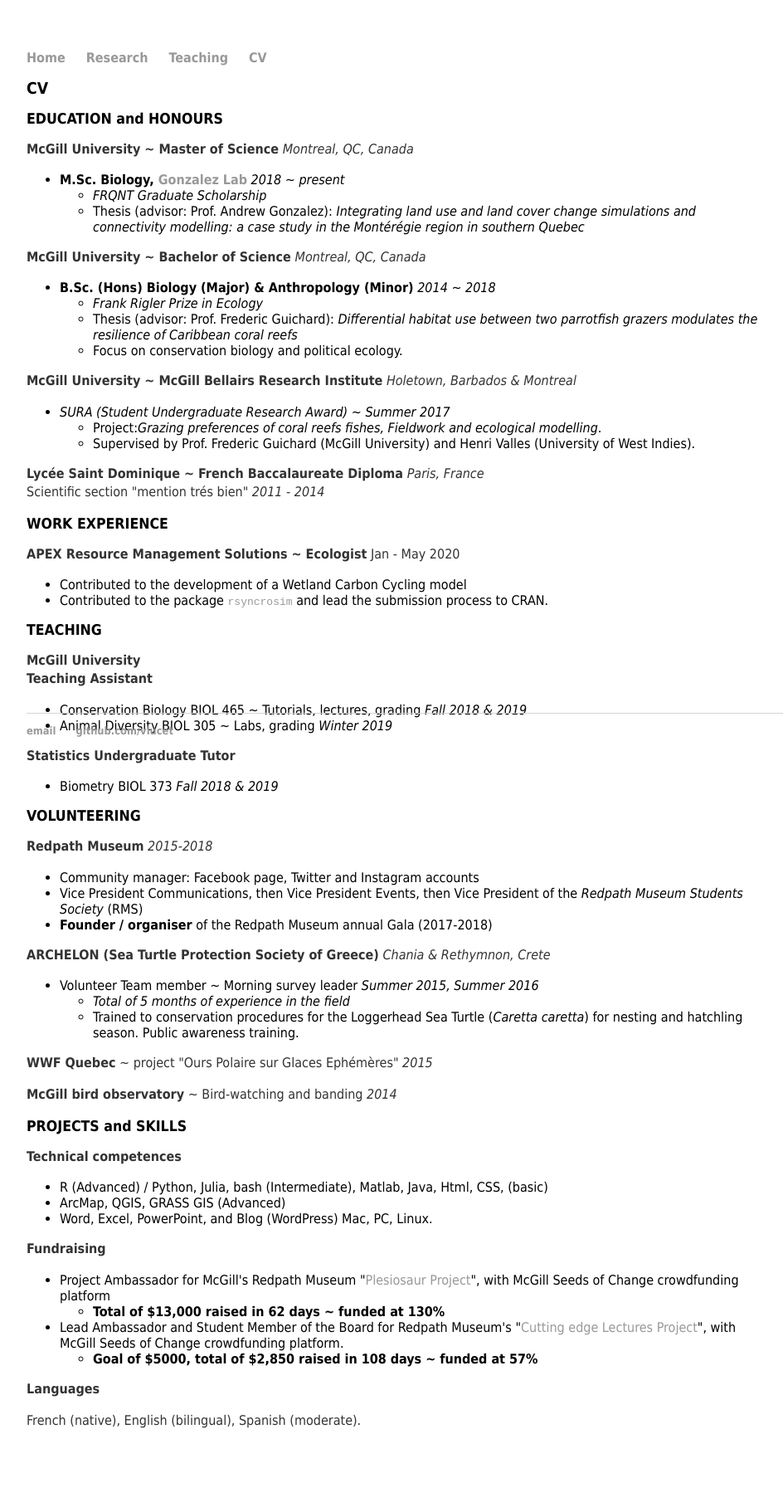
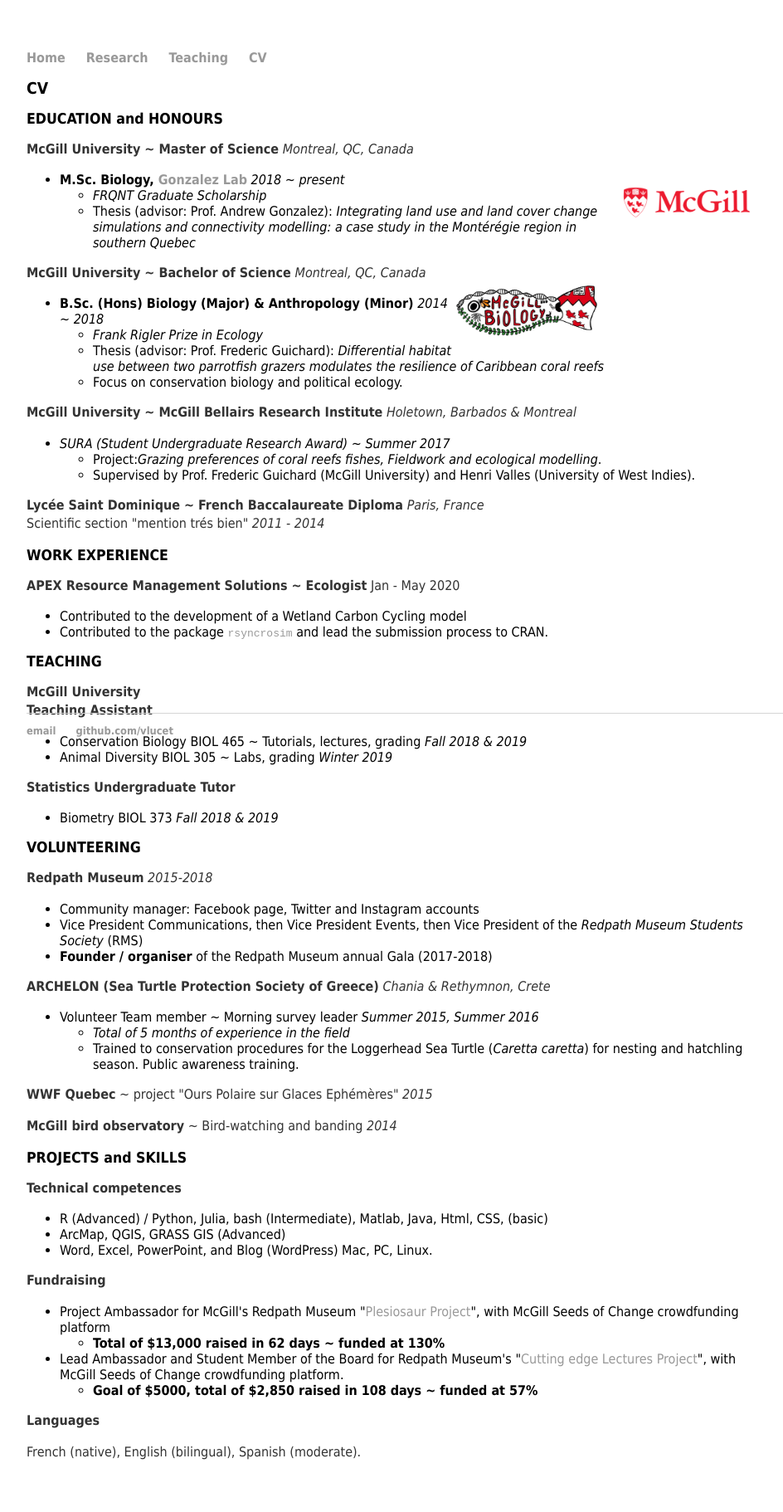
Before and after one commit to lpmi-13/vlucet.github.io, a Jekyll site: the page built from cv/index.md, in a window 1280 px wide. Shown: the whole page at 83% size, without its empty margins (160-1104 px from the left). Built offline with Jekyll 4.4.1, drawn with Linux system fonts in a browser that asks for light colours; before the commit the page ends 1784 px from its top, so only the background shows below that.

Commit message:
adds logos

```diff
--- a/cv/index.md
+++ b/cv/index.md
@@ -7,12 +7,12 @@ title: CV
 
 ## EDUCATION and HONOURS
 
-**McGill University ~ Master of Science**  _Montreal, QC, Canada_
+**McGill University ~ Master of Science**  _Montreal, QC, Canada_ <img align="right" width="200" class="classic_img" src="/pics/mcgill_logo.png">
 - **M.Sc. Biology, [Gonzalez Lab]()** _2018 ~ present_
   - _FRQNT Graduate Scholarship_
   - Thesis (advisor: Prof. Andrew Gonzalez): _Integrating land use and land cover change simulations and connectivity modelling: a case study in the Montérégie region in southern Quebec_
 
-**McGill University ~ Bachelor of Science** _Montreal, QC, Canada_
+**McGill University ~ Bachelor of Science** _Montreal, QC, Canada_ <img align="right" width="180" class="classic_img" src="/pics/mcgill_biology.png">
 - **B.Sc. (Hons) Biology (Major) &amp; Anthropology (Minor)** _2014 ~ 2018_
   - _Frank Rigler Prize in Ecology_
   - Thesis (advisor: Prof. Frederic Guichard): _Differential habitat use between two parrotfish grazers modulates the resilience of Caribbean coral reefs_
```
Also changed, not shown: pics/mcgill_biology.png (added), pics/mcgill_logo.png (added).
